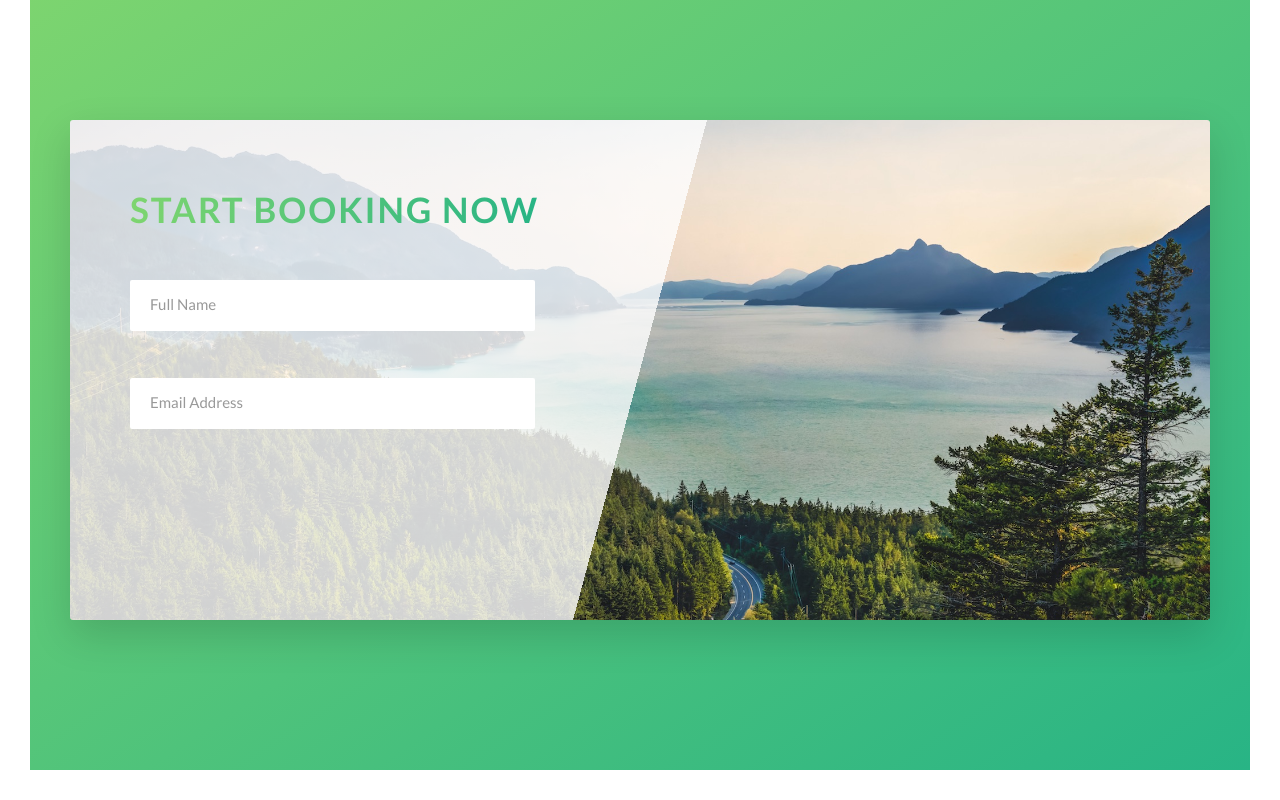
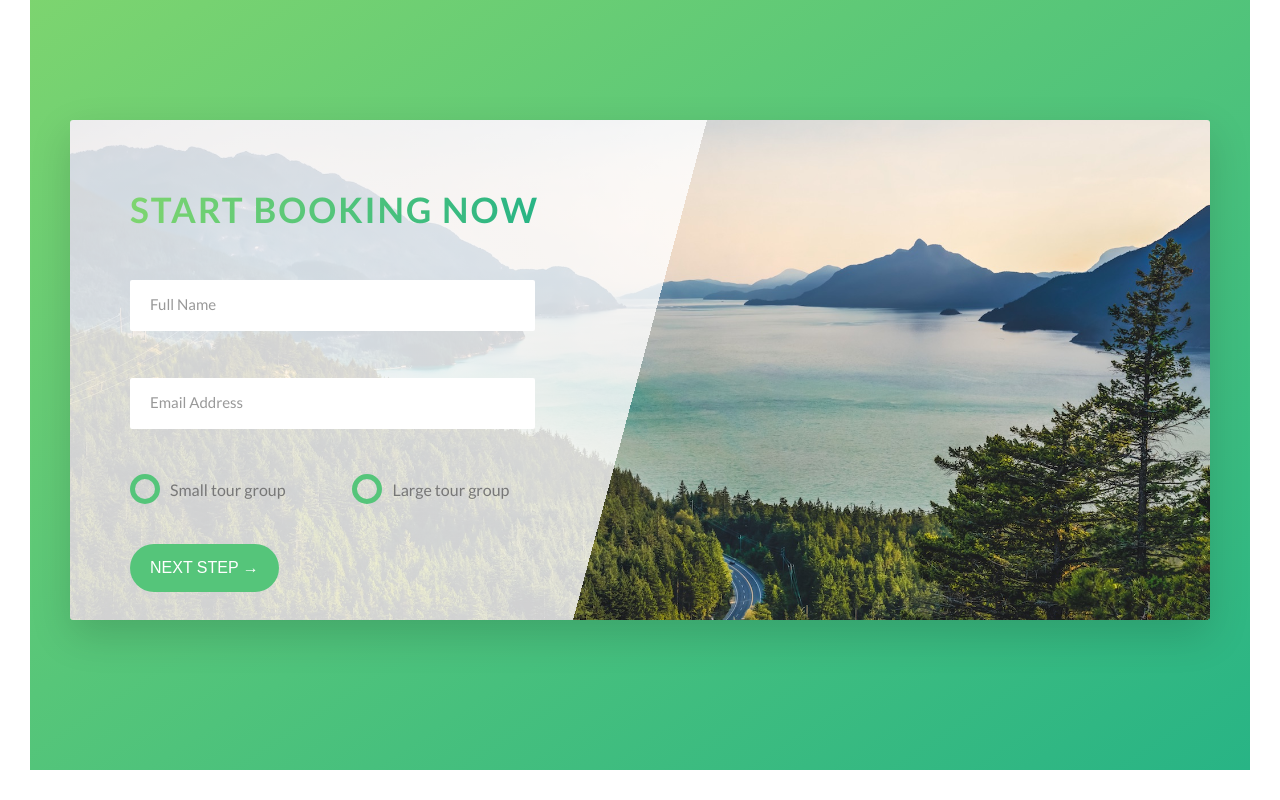
Before and after one commit to Natalia504/natours, a website: page index.html in a window 1280 px wide. Shown: the part 4540-5340 px from the top of the page. Drawn offline with Linux system fonts and the light colour scheme.

Commit message:
form is completed

```diff
--- a/index.html
+++ b/index.html
@@ -261,6 +261,23 @@
               <input type="email" class="form__input" placeholder="Email Address" id="email" required>
               <label for="email" class="form__label">Email Address</label>
             </div>
+            <div class="form__group u-margin-bottom-medium">
+              <div class="form__radio-group">
+                <input type="radio" class="form__radio-input" id="small" name="size">
+                <label for="small" class="form__radio-label">
+                  <span class="form__radio-button"></span>
+                  Small tour group</label>
+              </div>
+              <div class="form__radio-group">
+                <input type="radio" class="form__radio-input" id="large" name="size">
+                <label for="large" class="form__radio-label">
+                  <span class="form__radio-button"></span>
+                  Large tour group</label>
+              </div>
+            </div>
+            <div class="form__group">
+              <button class="btn btn--green">Next Step &rarr;</button>
+            </div>
           </form>
         </div>
       </div>
--- a/sass/base/_utilities.scss
+++ b/sass/base/_utilities.scss
@@ -1,5 +1,5 @@
-.u-center-text{ text-align: center; }
-.u-margin-bottom-small{ margin-bottom: 1.5rem; }
-.u-margin-bottom-medium{ margin-bottom: 4rem; }
-.u-margin-bottom-large{ margin-bottom: 8rem; }
-.u-margin-top-large{ margin-top: 8rem; }
+.u-center-text{ text-align: center !important; }
+.u-margin-bottom-small{ margin-bottom: 1.5rem !important; }
+.u-margin-bottom-medium{ margin-bottom: 4rem !important; }
+.u-margin-bottom-large{ margin-bottom: 8rem !important; }
+.u-margin-top-large{ margin-top: 8rem !important; }
--- a/sass/components/_button.scss
+++ b/sass/components/_button.scss
@@ -1,4 +1,5 @@
 .btn{
+  &,
   &:link,
   &:visited{
     text-transform: uppercase;
@@ -8,14 +9,19 @@
     transition: all .2s;
     position: relative;
     font-size: 1.6rem;
+
+    //change the button element
+    border: none;
+    pointer: cursor;
   }
 
-  &:hover{
+  &:hover {
     transform: translateY(-3px);
     box-shadow: 0 1rem 2rem rgba($color-black, .2);
   }
 
-  &:active{
+  &:active,
+  &:focus {
     transform: translateY(-1px);
     box-shadow: 0 .5rem 1rem rgba($color-black, .2);
   }
--- a/sass/components/_form.scss
+++ b/sass/components/_form.scss
@@ -14,6 +14,7 @@
     border-bottom: 3px solid transparent;
     width: 90%;
     display: block;
+    transition: all .3s;
 
     &:focus{
       outline: none;
@@ -47,4 +48,55 @@
     visibility: hidden;
     transform: translateY(-4rem);
   }
+
+  //RADIO BUTNS HERE
+  &__radio-group{
+    width: 49%;
+    display: inline-block;
+  }
+
+  &__radio-input{
+    display: none;
+  }
+
+  &__radio-label{
+    font-size: $default-font-size;
+    cursor: pointer;
+    position: relative;
+    padding-left: 4rem;
+
+  }
+
+//this is a custom radio button
+  &__radio-button{
+    height: 3rem; //must have h and w cux it's a circle
+    width: 3rem;
+    border: 5px solid $color-primary;
+    border-radius: 50%;
+    display: inline-block; //to be inline with the text
+    position: absolute;
+    left: 0;
+    top: -.6rem;
+
+//this is the inner circle
+    &::after{
+      height: 1.3rem;
+      width: 1.3rem;
+      content: ""; //b/c it's an ::after, it must have content, and display
+      display: block;
+      border-radius: 50%;
+      position: absolute; //to be able to position it in the center
+      top: 50%;
+      left: 50%;
+      background-color: $color-primary;
+      transform: translate(-50%, -50%);
+      opacity: 0; //make the radio btn clear
+      transition: opacity .2s;
+    }
+  }
+
+//once the radio-input gets checked, select the sibling which is radio-label, and target that sibling's child, which is radio-button:
+  &__radio-input:checked ~ &__radio-label &__radio-button::after{
+    opacity: 1;
+  }
 }
```
Also changed, not shown: css/style.css.
